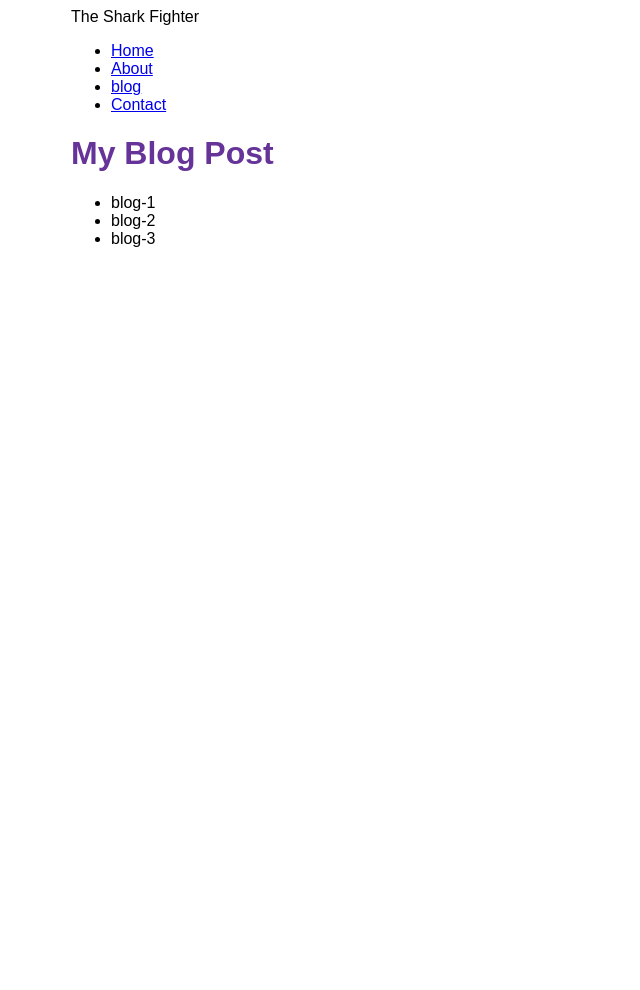
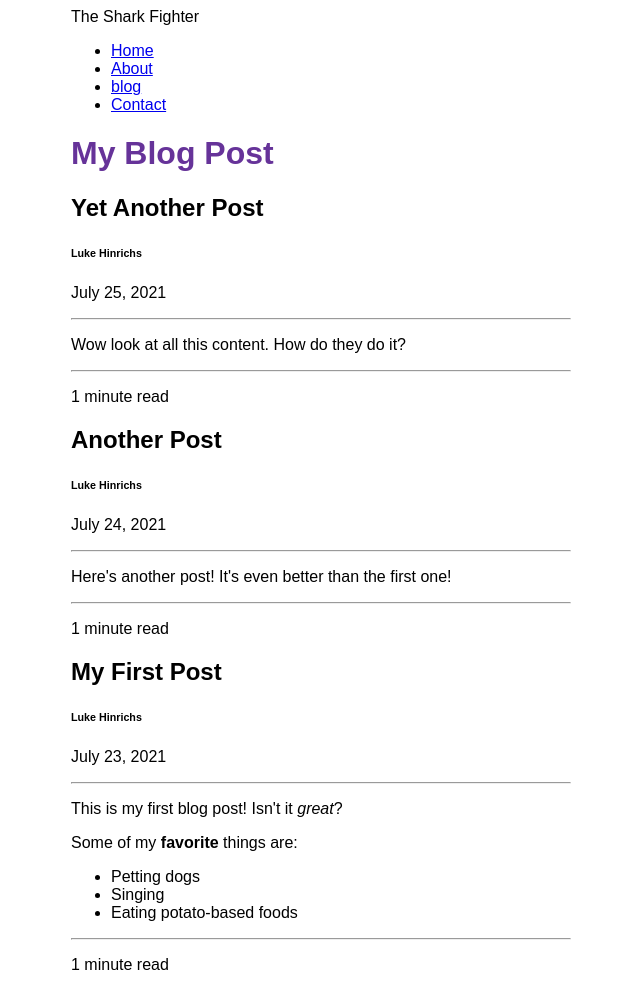
Before and after one commit to lucisiousluke/the-shark-fighter, a Gatsby site: page /blog in a window 1280 px wide. Shown: the whole page, without its empty margins (319-959 px from the left). Before the commit the page ends 800 px from the top, so only its background shows below. Built offline with nearby package versions, Linux system fonts and the light colour scheme; Gatsby itself is replaced by a stand-in of ours.

Commit message:
finished importing blog content and installing MDX

```diff
--- a/blog/blog-1.mdx
+++ b/blog/blog-1.mdx
@@ -0,0 +1,13 @@
+---
+title: "My First Post"
+date: "2021-07-23"
+author: "Luke Hinrichs"
+---
+
+This is my first blog post! Isn't it *great*?
+
+Some of my **favorite** things are:
+
+* Petting dogs
+* Singing
+* Eating potato-based foods
--- a/blog/blog-2.mdx
+++ b/blog/blog-2.mdx
@@ -0,0 +1,7 @@
+---
+title: "Another Post"
+date: "2021-07-24"
+author: "Luke Hinrichs"
+---
+
+Here's another post! It's even better than the first one!
--- a/blog/blog-3.mdx
+++ b/blog/blog-3.mdx
@@ -0,0 +1,7 @@
+---
+title: "Yet Another Post"
+date: "2021-07-25"
+author: "Luke Hinrichs"
+---
+
+Wow look at all this content. How do they do it?
--- a/gatsby-config.js
+++ b/gatsby-config.js
@@ -13,5 +13,6 @@ module.exports = {
       path: `${__dirname}/blog`,
     }
   },
+  `gatsby-plugin-mdx`,
 ],
 };
--- a/package.json
+++ b/package.json
@@ -15,10 +15,13 @@
     "clean": "gatsby clean"
   },
   "dependencies": {
+    "@mdx-js/mdx": "^1.6.22",
+    "@mdx-js/react": "^1.6.22",
     "css-minimizer-webpack-plugin": "^3.0.2",
     "gatsby": "^3.10.2",
     "gatsby-plugin-gatsby-cloud": "^1.0.2",
     "gatsby-plugin-image": "^0.7.2",
+    "gatsby-plugin-mdx": "^2.11.0",
     "gatsby-plugin-sharp": "^2.14.4",
     "gatsby-source-filesystem": "^2.11.1",
     "react": "^17.0.1",
--- a/src/pages/blog.js
+++ b/src/pages/blog.js
@@ -1,33 +1,46 @@
 import * as React from 'react'
 import { graphql } from 'gatsby'
+import { MDXRenderer } from 'gatsby-plugin-mdx'
 import Layout from '../components/layout'
 
 const blogPage = ({data}) => {
     return (
-        <Layout pageTitle="My Blog Post">
-            <ul>
-                {
-                    data.allFile.nodes.map(node =>(
-                        <li key={node.name}>
-                            {node.name}
-                        </li>
-                    ))
-                }
-            </ul>
+        <Layout pageTitle="My Blog Post">{
+            data.allMdx.nodes.map((node) => (
+                    <article key={node.id}>
+                        <h2>{node.frontmatter.title}</h2>
+                        <h6>{node.frontmatter.author}</h6>
+                        <p>{node.frontmatter.date}</p>
+                        <hr />
+                        <MDXRenderer>
+                            {node.body}
+                        </MDXRenderer>
+                        <hr />
+                        <p>{node.timeToRead} minute read</p>
+                    </article>
+                ))
+            }
         </Layout>
     )
 }
 
 export const query = graphql`
-query {
-    allFile {
+query MyQuery {
+    allMdx(sort: {fields: frontmatter___date, order: DESC}) {
       nodes {
-        name
+        frontmatter {
+          author
+          date(formatString: "MMMM D, YYYY")
+          title
+        }
         id
+        body
+        timeToRead
       }
     }
   }
 
+
 `
 
 export default blogPage
```
Also changed, not shown: 1 other file.
